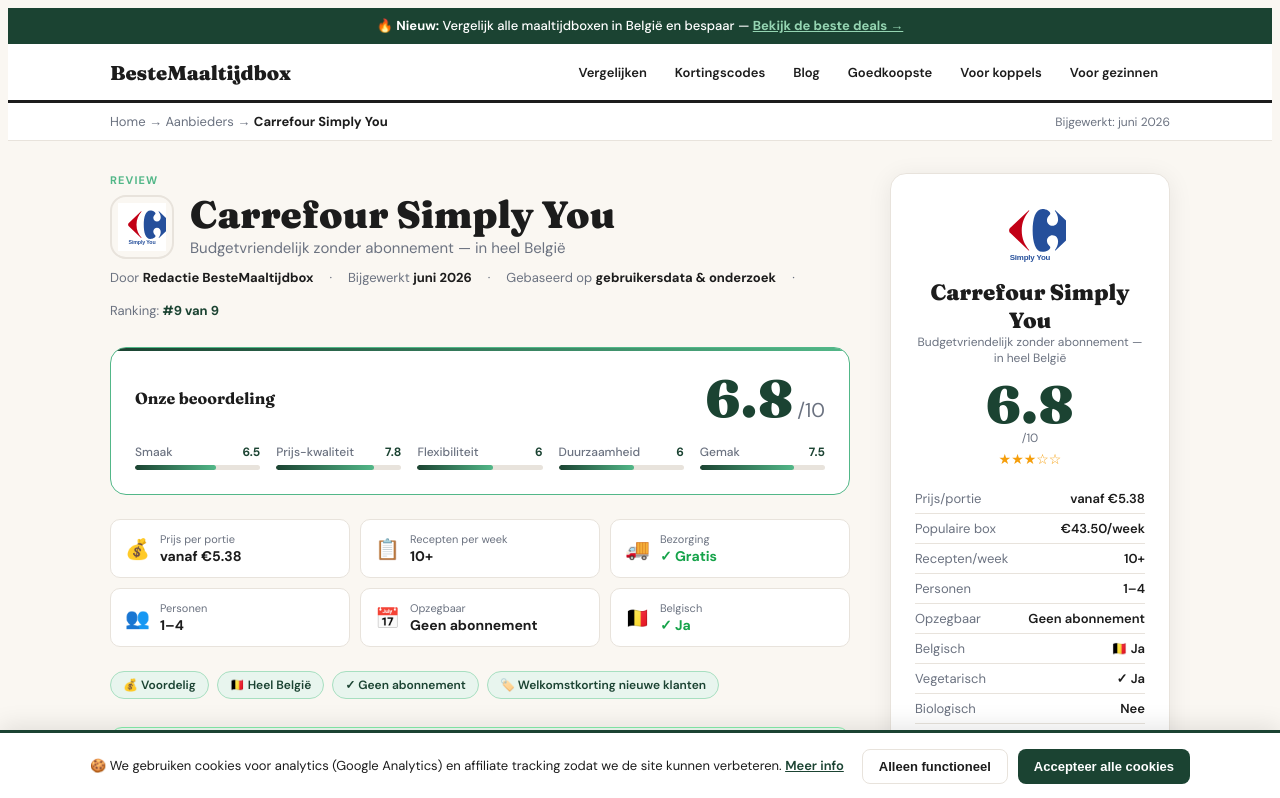
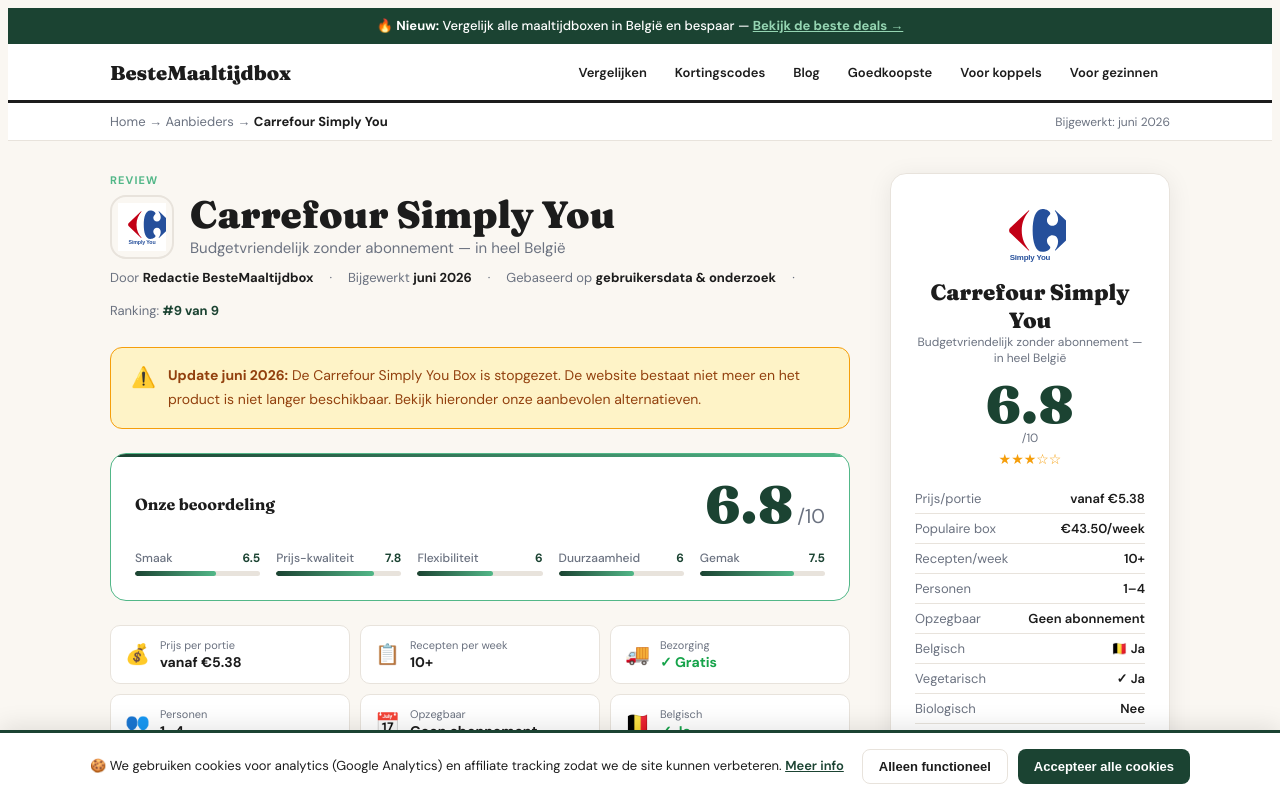
Before and after one commit to fetspets/bestemaaltijdbox, a Next.js app: page /aanbieder/carrefour-simply-you in a window 1280 px wide. Shown: the top 798 px of the page. Built offline with nearby package versions, Linux system fonts and the light colour scheme.

Commit message:
auto: update page.tsx

```diff
--- a/src/app/aanbieder/[slug]/page.tsx
+++ b/src/app/aanbieder/[slug]/page.tsx
@@ -154,6 +154,16 @@ export default async function AanbiederPage({ params }: { params: Promise<{ slug
               <span>·</span><span>Ranking: <strong style={{ color: '#1B4332' }}>#{a.ranking} van {aanbieders.length}</strong></span>
             </div>
           </div>
+
+          {/* Stopgezet banner */}
+          {a.slug === 'carrefour-simply-you' && (
+            <div style={{ background: '#FEF3C7', border: '1.5px solid #F59E0B', borderRadius: 12, padding: '16px 20px', marginBottom: 24, display: 'flex', gap: 12, alignItems: 'flex-start' }}>
+              <span style={{ fontSize: 20, flexShrink: 0 }}>⚠️</span>
+              <p style={{ margin: 0, fontSize: 14, lineHeight: 1.7, color: '#92400E' }}>
+                <strong>Update juni 2026:</strong> De Carrefour Simply You Box is stopgezet. De website bestaat niet meer en het product is niet langer beschikbaar. Bekijk hieronder onze aanbevolen alternatieven.
+              </p>
+            </div>
+          )}
 
           {/* Score box */}
           <div style={{ background: 'white', border: '1.5px solid var(--mint)', borderRadius: 16, padding: 24, marginBottom: 24, position: 'relative', overflow: 'hidden' }}>
```
